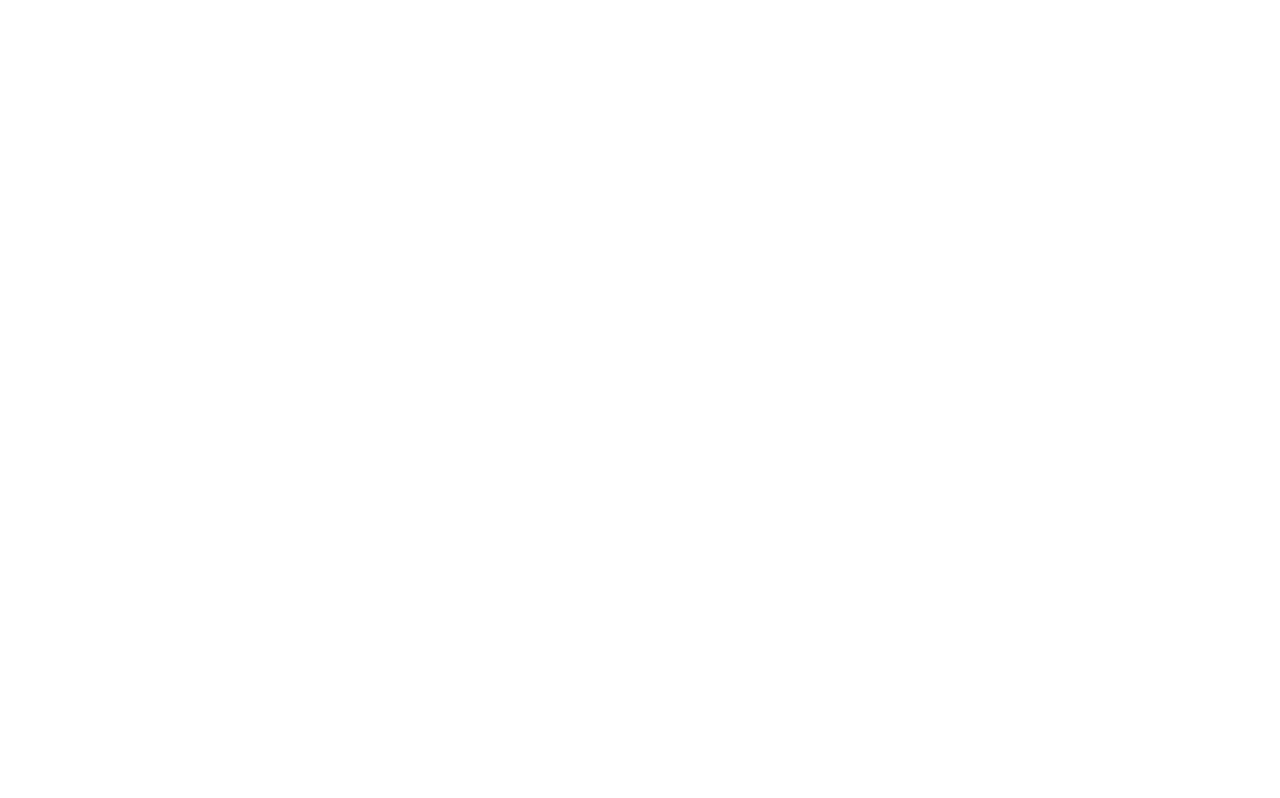
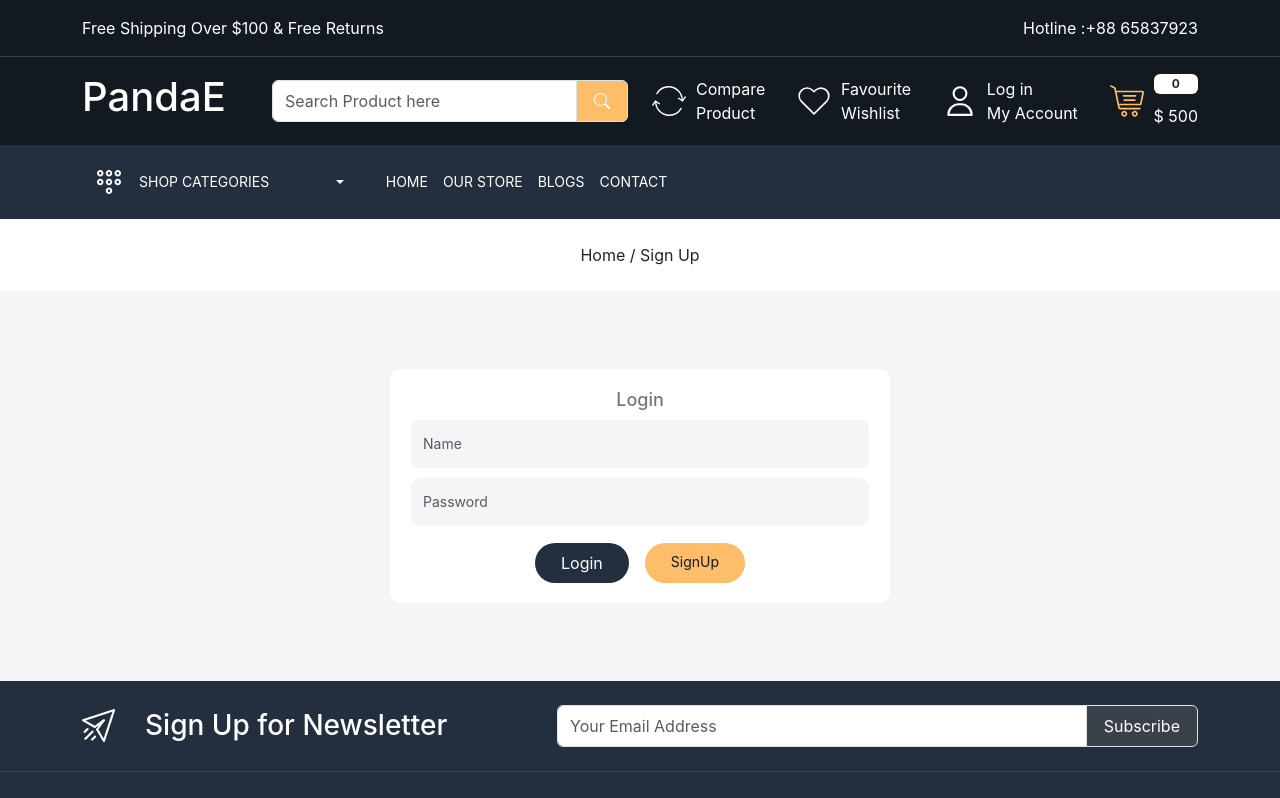
Before and after one commit to nrasel/ecommerce-mern, a React (Create React App) app: page /sign-up in a window 1280 px wide. Before the commit this address had no page. Shown: the top 798 px of the page. Built offline with nearby package versions, Linux system fonts and the light colour scheme; a web font is replaced by a local one.

Commit message:
reset password

```diff
--- a/src/App.css
+++ b/src/App.css
@@ -551,4 +551,8 @@
   background-color: var(--color-131921);
   color: white;
 }
+.auth-card p {
+  font-size: 13px;
+  color: var(--color-777777);
+}
 /* login page end */
--- a/src/App.js
+++ b/src/App.js
@@ -6,9 +6,11 @@
 import Blog from "./pages/Blog";
 import CompareProduct from "./pages/CompareProduct";
 import Contact from "./pages/Contact";
+import ForgotPassword from "./pages/ForgotPassword";
 import Home from "./pages/Home";
 import Login from "./pages/Login";
 import OurStore from "./pages/OurStore";
+import SignUp from "./pages/SignUp";
 import Wishlist from "./pages/Wishlist";
 
 function App() {
@@ -26,6 +28,8 @@
             <Route path="compare-product" element={<CompareProduct />} />
             <Route path="wishlist" element={<Wishlist />} />
             <Route path="login" element={<Login />} />
+            <Route path="forgot-password" element={<ForgotPassword />} />
+            <Route path="sign-up" element={<SignUp />} />
           </Route>
         </Routes>
       </BrowserRouter>
--- a/src/components/BreadCrumb.js
+++ b/src/components/BreadCrumb.js
@@ -12,7 +12,7 @@
                 <Link to="/" className="text-dark">
                   Home&nbsp;
                 </Link>
-                /{title}
+                / {title}
               </p>
             </div>
           </div>
--- a/src/pages/ForgotPassword.js
+++ b/src/pages/ForgotPassword.js
@@ -1,11 +1,51 @@
-import React from 'react';
+import React from "react";
+import { Helmet } from "react-helmet";
+import { Link } from "react-router-dom";
+import BreadCrumb from "../components/BreadCrumb";
 
 const ForgotPassword = () => {
-    return (
-        <div>
-
+  return (
+    <div>
+      <Helmet>
+        <title>Forgot Password</title>
+      </Helmet>
+      <BreadCrumb title="forgot password" />
+      <div className="login-wrapper home-wrapper-2 py-5">
+        <div className="">
+          <div className="row">
+            <div className="col-12">
+              <div className="auth-card">
+                <h3 className="text-center">Reset Your Password</h3>
+                <p className="text-center my-2">
+                  We will send you an email to reset your password
+                </p>
+                <form className="d-flex flex-column gap-15" action="">
+                  <div>
+                    <div>
+                      <input
+                        type="password"
+                        placeholder="Email"
+                        name="email"
+                        className="form-control"
+                      />
+                    </div>
+                    <div className="mt-3">
+                      <div className="d-flex mt-3 justify-content-center gap-15 align-items-center flex-column">
+                        <button type="submit" className="button border-0">
+                          Submit
+                        </button>
+                        <Link to="/login">Cancel</Link>
+                      </div>
+                    </div>
+                  </div>
+                </form>
+              </div>
+            </div>
+          </div>
         </div>
-    );
+      </div>
+    </div>
+  );
 };
 
 export default ForgotPassword;
--- a/src/pages/Login.js
+++ b/src/pages/Login.js
@@ -37,8 +37,12 @@
                     <div className="mt-3">
                       <Link to="/forgot-password">Forgot Password?</Link>
                       <div className="d-flex mt-3 justify-content-center ">
-                        <button className="button border-0">Login</button>
-                        <Link className="button signup ms-3">SignUp</Link>
+                        <button type="submit" className="button border-0">
+                          Login
+                        </button>
+                        <Link to="/sign-up" className="button signup ms-3">
+                          SignUp
+                        </Link>
                       </div>
                     </div>
                   </div>
--- a/src/pages/SignUp.js
+++ b/src/pages/SignUp.js
@@ -1,11 +1,56 @@
-import React from 'react';
+import React from "react";
+import { Helmet } from "react-helmet";
+import { Link } from "react-router-dom";
+import BreadCrumb from "../components/BreadCrumb";
 
 const SignUp = () => {
-    return (
-        <div>
-
+  return (
+    <div>
+      <Helmet>
+        <title>Sign Up</title>
+      </Helmet>
+      <BreadCrumb title="Sign Up" />
+      <div className="login-wrapper home-wrapper-2 py-5">
+        <div className="">
+          <div className="row">
+            <div className="col-12">
+              <div className="auth-card">
+                <h3 className="text-center">Login</h3>
+                <form className="d-flex flex-column gap-15" action="">
+                  <div>
+                    <div>
+                      <input
+                        type="text"
+                        placeholder="Name"
+                        name="name"
+                        className="form-control"
+                      />
+                    </div>
+                    <div className="mt-2">
+                      <input
+                        type="text"
+                        name="password"
+                        placeholder="Password"
+                        className="form-control"
+                      />
+                    </div>
+                    <div className="mt-3">
+                      <div className="d-flex mt-3 justify-content-center ">
+                        <button type="submit" className="button border-0">
+                          Login
+                        </button>
+                        <Link className="button signup ms-3">SignUp</Link>
+                      </div>
+                    </div>
+                  </div>
+                </form>
+              </div>
+            </div>
+          </div>
         </div>
-    );
+      </div>
+    </div>
+  );
 };
 
 export default SignUp;
```
